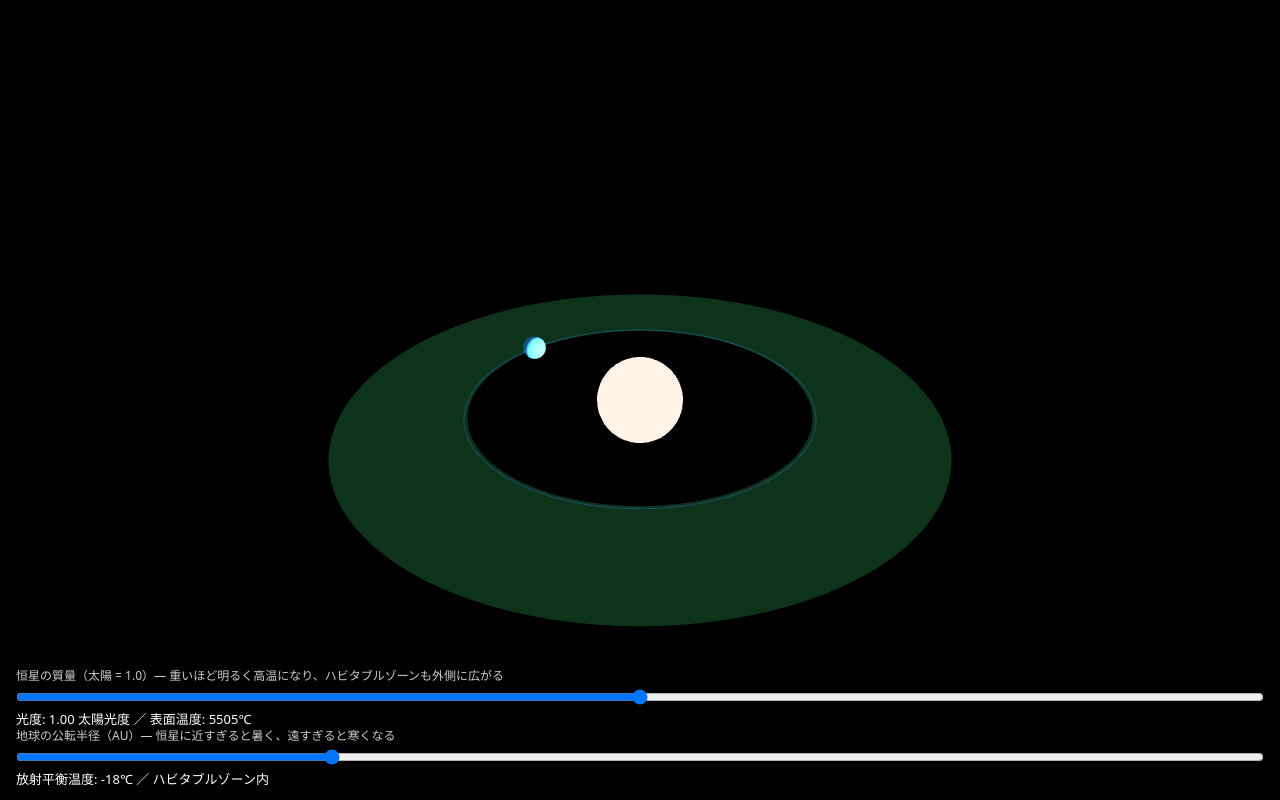
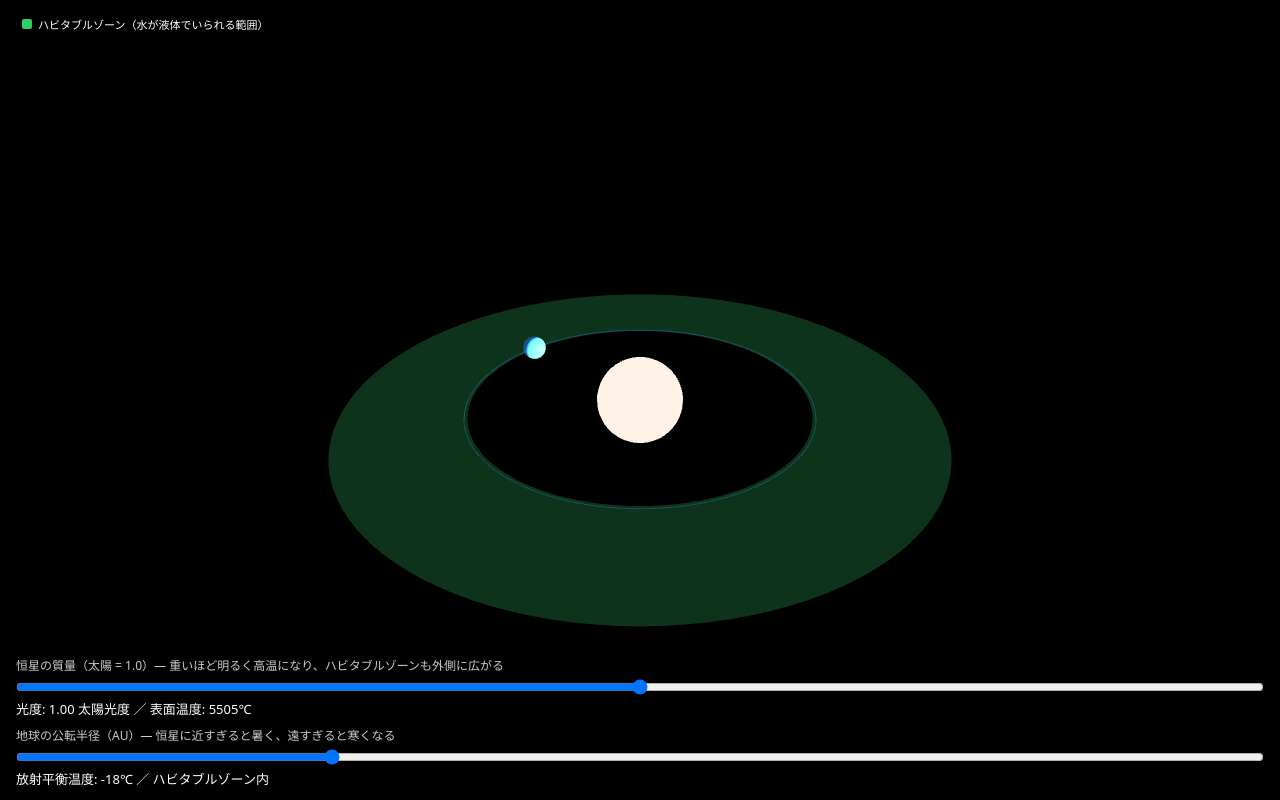
Before and after one commit to kisakutanaka/HabitableZoneSimulator, a website built with Vite: page index.html in a window 1280 px wide. Built offline with nearby package versions, Linux system fonts and the light colour scheme; animation ran at ten frames a second.

Commit message:
Phase 4: UI統合・レイアウト調整
ハビタブルゾーンの意味が一目で伝わるよう、画面左上に色スウォッチ付きの
凡例を追加。モバイル縦画面でスクロールなしに3D表示・凡例・両スライダーが
収まることを確認。

```diff
--- a/index.html
+++ b/index.html
@@ -8,6 +8,9 @@
   </head>
   <body>
     <div id="app"></div>
+    <div id="legend">
+      <span class="legend-item"><span class="swatch swatch-hz"></span>ハビタブルゾーン（水が液体でいられる範囲）</span>
+    </div>
     <div id="controls">
       <div class="control">
         <label for="star-mass">
--- a/src/style.css
+++ b/src/style.css
@@ -27,12 +27,44 @@ body {
   left: 0;
   right: 0;
   bottom: 0;
+  display: flex;
+  flex-direction: column;
+  gap: 10px;
   padding: 12px 16px calc(12px + env(safe-area-inset-bottom));
   background: rgba(0, 0, 0, 0.55);
   backdrop-filter: blur(4px);
   color: #fff;
   font-family: system-ui, -apple-system, "Hiragino Sans", sans-serif;
   touch-action: manipulation;
+}
+
+#legend {
+  position: fixed;
+  top: calc(10px + env(safe-area-inset-top));
+  left: 12px;
+  padding: 6px 10px;
+  background: rgba(0, 0, 0, 0.5);
+  border-radius: 6px;
+  color: #fff;
+  font-family: system-ui, -apple-system, "Hiragino Sans", sans-serif;
+  font-size: 11px;
+}
+
+.legend-item {
+  display: inline-flex;
+  align-items: center;
+  gap: 6px;
+}
+
+.swatch {
+  display: inline-block;
+  width: 10px;
+  height: 10px;
+  border-radius: 2px;
+}
+
+.swatch-hz {
+  background: #33cc66;
 }
 
 .control {
```
Also changed, not shown: Step.md (+4 -3 lines).
